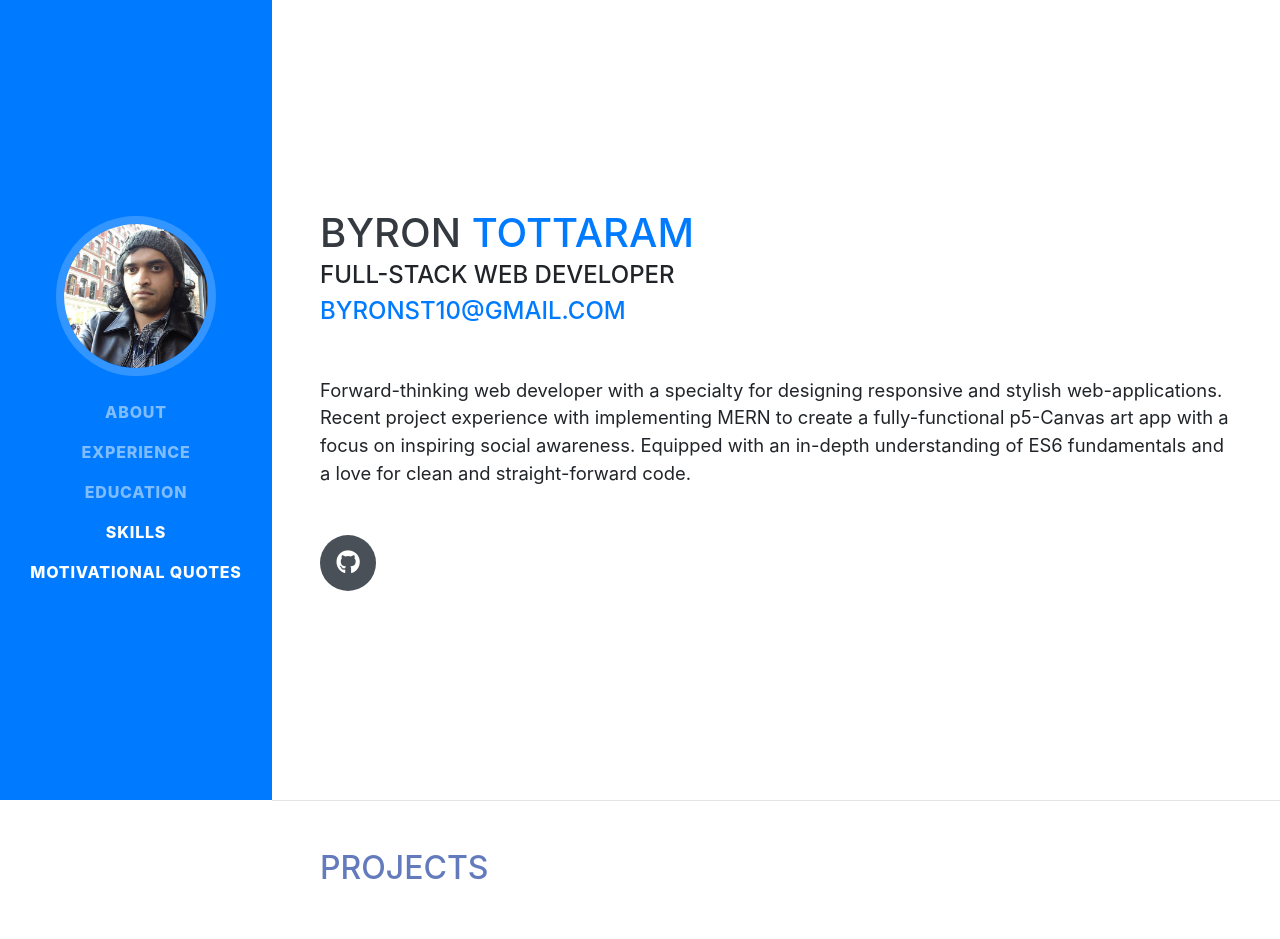
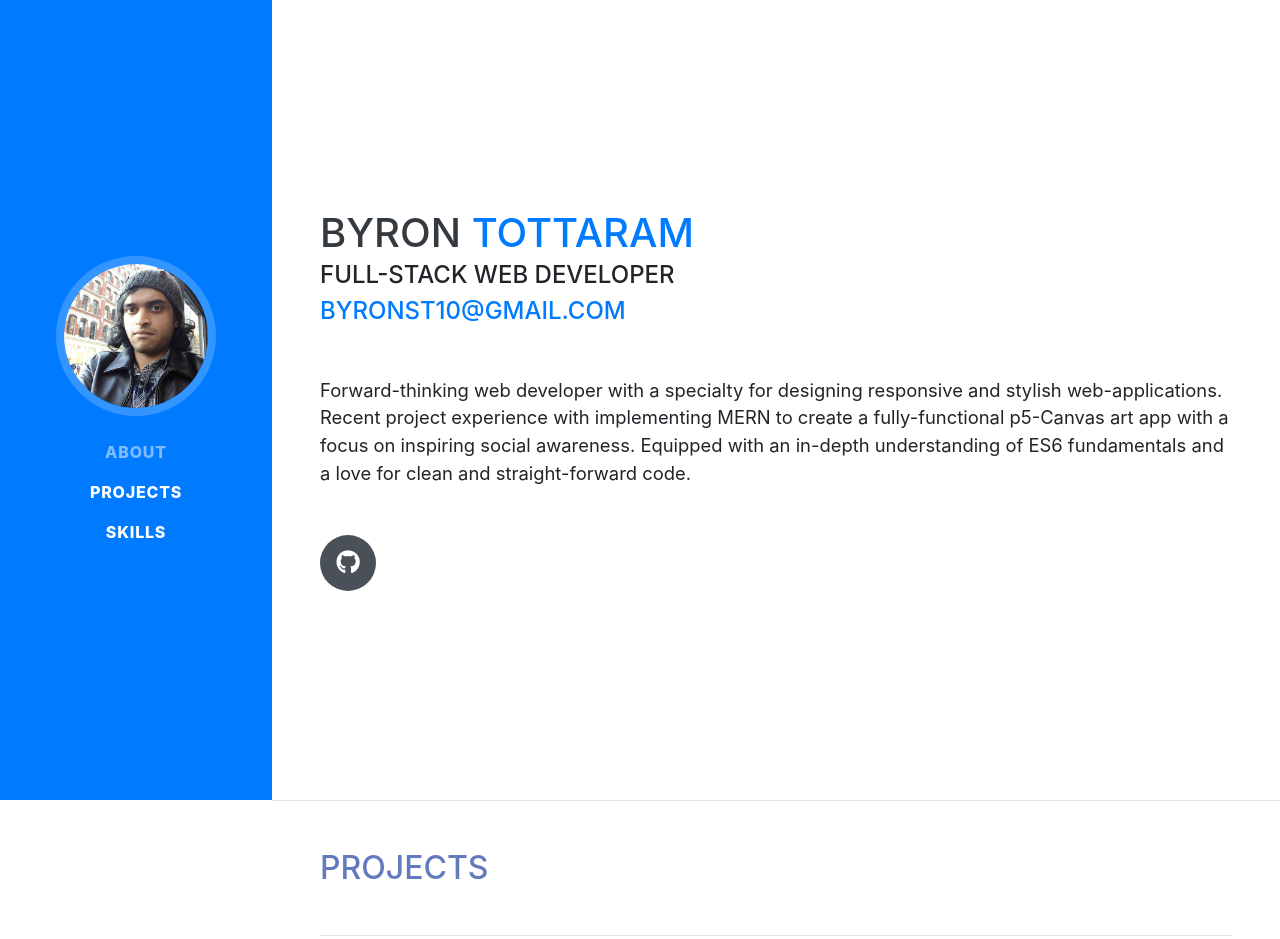
Before and after one commit to byronst10/portfolio, a website with bundled scripts: page index.html in a window 1280 px wide. Shown: the top 939 px of the page. Built offline with nearby package versions, Linux system fonts and the light colour scheme; files whose address does not match are found by name; a web font is replaced by a local one.

Commit message:
pushing additional updates

```diff
--- a/index.html
+++ b/index.html
@@ -41,16 +41,10 @@
           <a class="nav-link js-scroll-trigger" href="#about">About</a>
         </li>
         <li class="nav-item">
-          <a class="nav-link js-scroll-trigger" href="#experience">Experience</a>
-        </li>
-        <li class="nav-item">
-          <a class="nav-link js-scroll-trigger" href="#education">Education</a>
-        </li>
-        <li class="nav-item">
-          <a class="nav-link js-scroll-trigger" href="#skills">Skills</a>
+          <a class="nav-link js-scroll-trigger" href="#skills">Projects</a>
         </li>
           <li class="nav-item">
-            <a class="nav-link js-scroll-trigger" href="#skills">Motivational Quotes</a>
+            <a class="nav-link js-scroll-trigger" href="#skills">Skills</a>
         </li>
       </ul>
     </div>
@@ -159,9 +153,9 @@
           </div>
         </div>
         </break>
-        </section>
+        </section>-->
 
-    <hr class="m-0"> -->
+    <hr class="m-0">
 
     <section class="resume-section p-3 p-lg-5 d-flex align-items-center" id="skills">
       <div class="w-100">
@@ -191,7 +185,7 @@
         </section>
   </div>
 
-  <hr class="m-0">
+  <!-- <hr class="m-0">
 
     <section class="resume-section p-3 p-lg-5 d-flex align-items-center" id="quotes">
       <div class="w-100">
@@ -242,7 +236,7 @@
           </div>
         </div>
         </div>
-        </section>
+        </section> -->
 
   <!-- Bootstrap core JavaScript -->
   <script src="vendor/jquery/jquery.min.js"></script>
@@ -254,9 +248,6 @@
   <!-- Custom scripts for this template -->
   <script src="js/resume.min.js"></script>
 
-  <!-- Motivational Quotes -->
-  <script type="text/javascript" src="js/quotesAPI.js"></script>
-
 </body>
 
 </html>
```
